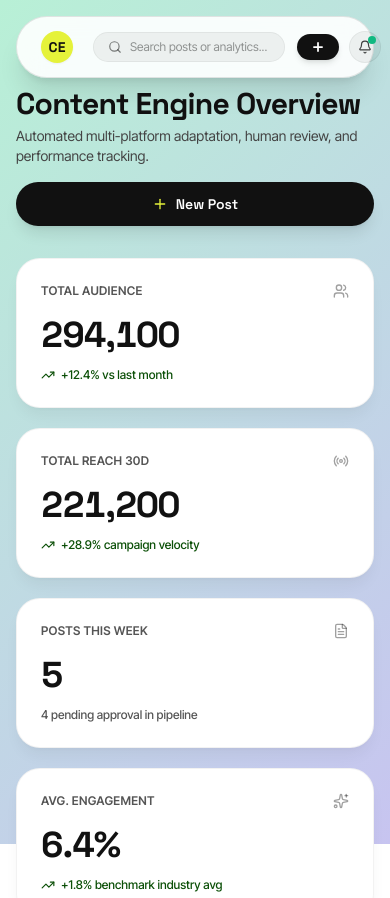
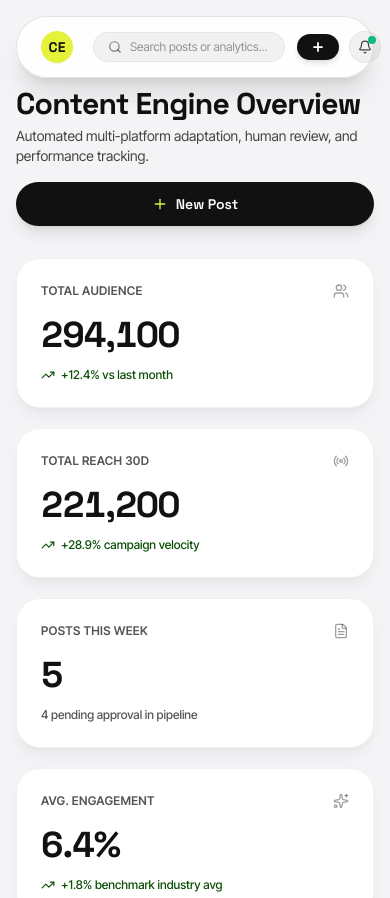
Before and after one commit to Timmy-tek/Content-Management-System, a Next.js app: page / in a window 390 px wide. Shown: the top 898 px of the page. Built offline with nearby package versions, Linux system fonts and the light colour scheme; no server answers; the database is empty.

Commit message:
Restore light interface background and mobile feed mockups
Co-authored-by: Timmy-tek <193708348+Timmy-tek@users.noreply.github.com>

```diff
--- a/src/app/layout.tsx
+++ b/src/app/layout.tsx
@@ -29,14 +29,7 @@ export default function RootLayout({
 }) {
   return (
     <html lang="en" className={`${spaceGrotesk.variable} ${interTight.variable}`}>
-      <body className="font-inter antialiased min-h-screen text-[#111111] bg-fixed selection:bg-[#E5F23A] selection:text-[#111111]">
-        {/* Surface 1 "Mesh" Gradient Background Canvas */}
-        <div
-          className="fixed inset-0 -z-10 pointer-events-none"
-          style={{
-            background: 'linear-gradient(135deg, #B8F0D6 0%, #C7C4F0 100%)',
-          }}
-        />
+      <body className="font-inter antialiased min-h-screen text-[#111111] bg-[#F4F4F6] selection:bg-[#E5F23A] selection:text-[#111111]">
 
         <AppProvider>
           {/* Left Vertical Navigation Sidebar */}
```
